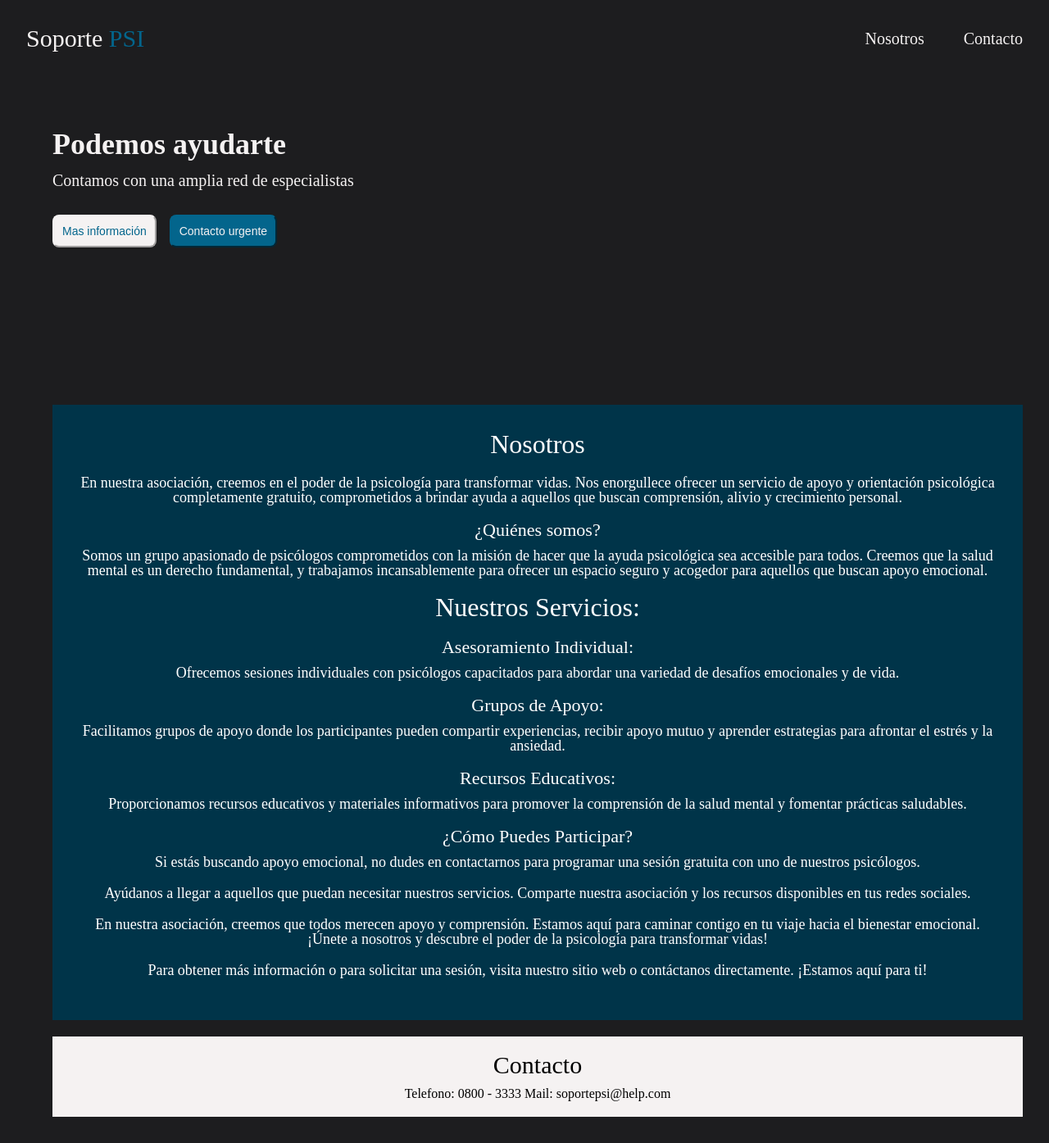
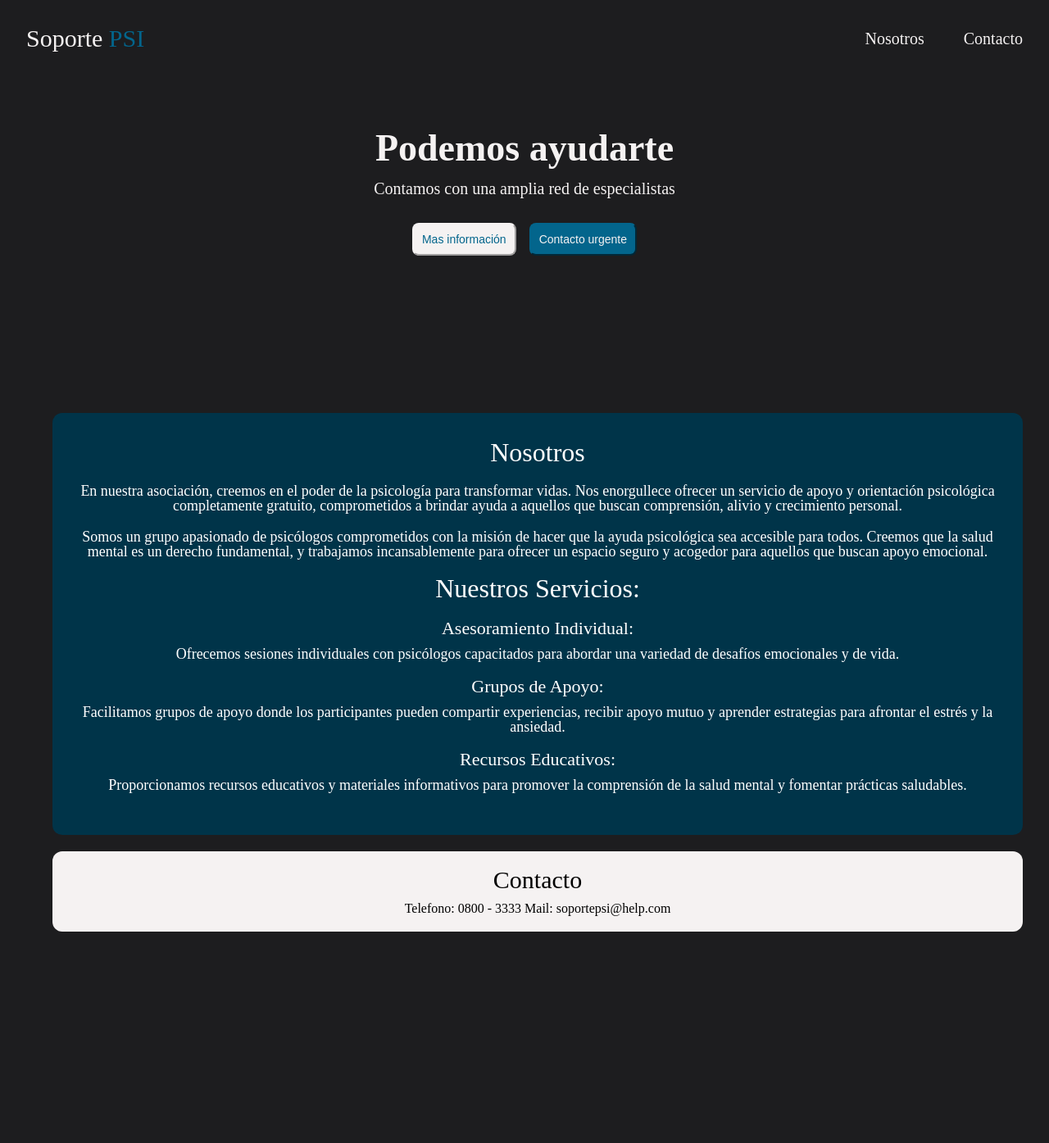
Before and after one commit to evanenning/Proyecto-Final-React, a React (Vite) app in the folder LandingPage/: page / in a window 1280 px wide. Shown: the whole page at 82% size. After the commit the page ends 1169 px from the top, so only its background shows below. Built offline with nearby package versions, Linux system fonts and the light colour scheme.

Commit message:
style.css

```diff
--- a/LandingPage/src/Components/Hero.css
+++ b/LandingPage/src/Components/Hero.css
@@ -3,19 +3,31 @@
 
 }
 .conteiner{
-    padding-top: 6rem;
+
     padding-left: 2rem;
     background: transparent;
+
 }
 
+.conteiner2{
+    display: flex;
+    flex-direction: column;
+    justify-content: center;
+    align-items: center;
+    padding-right: 2rem;
+    padding-top: 6rem;
+    padding-bottom: 0;
+
+}
 /*section style*/
 .SectionTitle{
-    font-size: 36px;
+    font-size: 46px;
     font-weight: 600;
     color:#f5f2f2;
     display: flex;
     padding-bottom: 1rem;
     background: transparent;
+
 }
 
 .SectionSubtitle{
@@ -84,6 +96,8 @@
 
 .card{
     background-color: #003449;
+    border-radius: 12px;
+    box-shadow: #1d1d1f;
 }
 .card h1 {
     font-size: 32px;
@@ -117,6 +131,7 @@
     padding-top: 20px;
     padding-bottom: 20px;
     background-color: #f5f2f2;
+    border-radius: 12px;
 }
 
 .card2 h1 {
--- a/LandingPage/src/Components/Hero.jsx
+++ b/LandingPage/src/Components/Hero.jsx
@@ -21,11 +21,13 @@ function Hero() {
   return (
 
       <div class="conteiner">
+        <div class="conteiner2">
         <p class="SectionTitle">Podemos ayudarte</p>
         <p class="SectionSubtitle">Contamos con una amplia red de especialistas</p>
        <div class="buttons">
           <button class="btn1" onClick={handleButtonClick} >Mas información</button>
           <button class="btnAlert" onClick={handleUrgentContactClick}>Contacto urgente</button>
+        </div>
         </div>
 
 
@@ -35,8 +37,6 @@ function Hero() {
            <p>En nuestra asociación, creemos en el poder de la psicología para transformar vidas.
       Nos enorgullece ofrecer un servicio de apoyo y orientación psicológica completamente gratuito,
       comprometidos a brindar ayuda a aquellos que buscan comprensión, alivio y crecimiento personal. </p>
-
-           <h3>¿Quiénes somos?</h3>
             <p>Somos un grupo apasionado de psicólogos comprometidos con la misión de hacer que la
               ayuda psicológica sea accesible para todos. Creemos que la salud mental es un derecho fundamental, y trabajamos
               incansablemente para ofrecer un espacio seguro y acogedor para aquellos que buscan apoyo emocional.</p>
@@ -53,16 +53,6 @@ function Hero() {
               <h3>Recursos Educativos:</h3>
 
               <p>Proporcionamos recursos educativos y materiales informativos para promover la comprensión de la salud mental y fomentar prácticas saludables.</p>
-
-              <h3>¿Cómo Puedes Participar?</h3>
-
-              <p>Si estás buscando apoyo emocional, no dudes en contactarnos para programar una sesión gratuita con uno de nuestros psicólogos. </p>
-
-              <p>Ayúdanos a llegar a aquellos que puedan necesitar nuestros servicios. Comparte nuestra asociación y los recursos disponibles en tus redes sociales. </p>
-
-             <p>En nuestra asociación, creemos que todos merecen apoyo y comprensión. Estamos aquí para caminar contigo en tu viaje hacia el bienestar emocional. ¡Únete a nosotros y descubre el poder de la psicología para transformar vidas! </p>
-
-              <p>Para obtener más información o para solicitar una sesión, visita nuestro sitio web o contáctanos directamente. ¡Estamos aquí para ti!</p>
             </div>
       </div>
 
```
Also changed, not shown: LandingPage/public/background.png.
